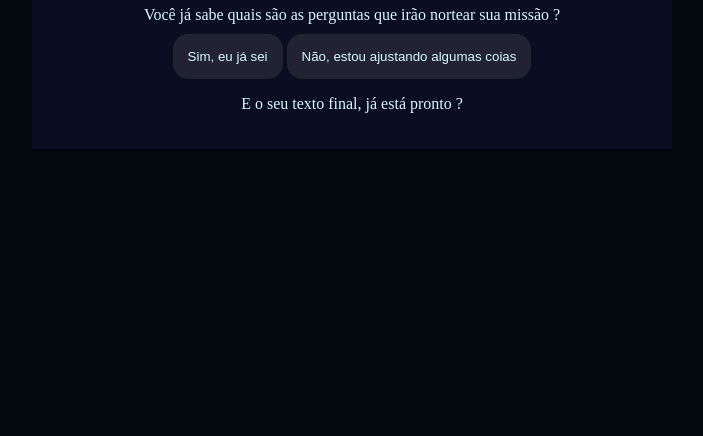
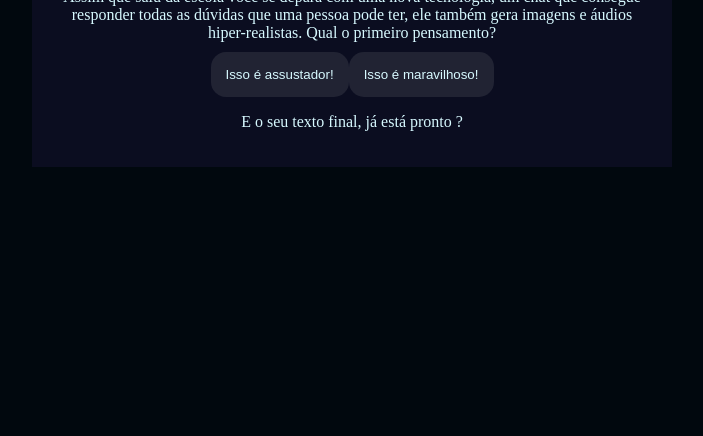
Before and after one commit to Marceloyy51/Formadores_MissaoIA, a plain HTML site: page index.html in a window 1280 px wide. Shown: the part 380-816 px from the top of the page, without its empty margins (288-991 px from the left). Drawn offline with Linux system fonts and the light colour scheme.

Commit message:
Inclusão so script JS

```diff
--- a/index.html
+++ b/index.html
@@ -21,6 +21,7 @@
                 E o seu texto final, já está pronto ?
             </p>
         </div>
+        <script src="script.js"></script>
     </div>
 </body>
 </html>
--- /dev/null
+++ b/script.js
@@ -0,0 +1,118 @@
+
+const caixaPrincipal = document.querySelector(".caixa-principal");
+const caixaPerguntas = document.querySelector(".caixa-perguntas");
+const caixaAlternativas = document.querySelector(".caixa-alternativas");
+const caixaResultado = document.querySelector(".caixa-resultado");
+const textoResultado = document.querySelector(".texto-resultado");
+
+const perguntas = [
+    {
+        enunciado: "Assim que saiu da escola você se depara com uma nova tecnologia, um chat que consegue responder todas as dúvidas que uma pessoa pode ter, ele também gera imagens e áudios hiper-realistas. Qual o primeiro pensamento?",
+        alternativas: [
+            {
+                texto: "Isso é assustador!",
+                afirmacao: "afirmacao"
+            },
+            {
+                texto: "Isso é maravilhoso!",
+                afirmacao: "afirmacao"
+            }
+
+        ]
+    },
+    {
+        enunciado: "Com a descoberta desta tecnologia, chamada Inteligência Artificial (IA), uma professora de tecnologia da escola decidiu fazer uma sequência de aulas sobre elaIA. No fim de uma aula ela pede que você escreva um trabalho sobre o uso de tecnologia em sala de aula. Qual atitude você toma?",
+        alternativas: [
+            {
+                texto:"Utilizar uma ferramenta de busca na internet que utiliza IA para que ela ajude a encontrar informações relevantes para o trabalho e explique numa linguagem que facilite o entendimento",
+                afirmacao:"afirmacao"
+            },
+            {
+                texto: "Escrever o trabalho com base nas conversas que teve com colegas, algumas pesquisas na internet e conhecimentos próprios sobre o tema.",
+                afirmacao:"afirmacao"
+            }
+        ]
+    },
+    {
+        enunciado: "Após a elaboração do trabalho, a professora realizou um debate entre a turma para entender como foi realizada a pesquisa e escrita. Nessa conversa também foi levantado um ponto muito importante: como a IA impacta o trabalho do futuro. Nesse debate, como você se posiciona?",
+        alternativas: [
+            {
+                texto:"Me preocupo com as pessoas que perderão seus empregos para máquinas e defendem a importância de proteger os trabalhadores.",
+                afirmacao:"afirmacao"
+            },
+            {
+                texto:"Defende a ideia de que a IA pode criar novas oportunidades de emprego e melhorar habilidades humanas.",
+                afirmacao:"afirmacao"
+            }
+
+        ]
+    },
+    {
+        enunciado: "Ao final da discussão, você precisou criar uma imagem no computador que representasse o que pensa sobre IA. E agora?",
+        alternativas: [
+            {
+                texto:"Criar uma imagem utilizando uma plataforma de design como o Paint.",
+                afirmacao:"afirmacao"
+            },
+            {
+                texto:"Criar uma imagem utilizando um gerador de imagem de IA.",
+                afirmacao:"afirmacao"
+            }
+
+        ]
+    },
+    {
+        enunciado: " Você tem um trabalho em grupo de biologia para entregar na semana seguinte, o andamento do trabalho está um pouco atrasado e uma pessoa do seu grupo decidiu fazer com ajuda de uma IA. O problema é que o trabalho está totalmente igual ao do chat. O que você faz?",
+        alternativas: [
+            {
+                texto: "O chat pode ser uma tecnologia muito avançada, mas é preciso manter a atenção pois toda máquina erra, por isso revisar o trabalho e contribuir com as perspectivas pessoais é essencial.",
+                afirmacao:"afirmacao"
+            },
+            {
+                texto: "Escrever comandos para o chat é uma forma de contribuir com o trabalho, por isso não é um problema utilizar o texto inteiro.",
+                afirmacao:"afirmacao"
+            }
+
+
+        ]
+    },
+];
+
+let atual = 0;
+let perguntaAtual;
+let historiaFinal = "";
+
+function mostraPergunta() {
+    if(atual >= perguntas.length){
+        mostraResultado();
+        return;
+    }
+    perguntaAtual = perguntas[atual];
+    caixaPerguntas.textContent = perguntaAtual.enunciado;
+    caixaAlternativas.textContent = "";
+    mostraAlternativas();
+}
+
+function mostraAlternativas(){
+    for(const alternativa of perguntaAtual.alternativas){
+        const botaoAlternativas = document.createElement("button");
+        botaoAlternativas.textContent = alternativa.texto;
+        botaoAlternativas.addEventListener("click", () => respostaSelecionada(alternativa));
+        caixaAlternativas.appendChild(botaoAlternativas);
+    }
+}
+
+function respostaSelecionada(opcaoSelecionada){
+    const afirmacoes = opcaoSelecionada.afirmacao;
+    historiaFinal += afirmacoes + " ";
+    atual++;
+    mostraPergunta();
+}
+
+function mostraResultado(){
+    caixaPerguntas.textContent = "Em 2049...";
+    textoResultado.textContent = historiaFinal;
+    caixaAlternativas.textContent = "";
+}
+
+mostraPergunta();
```
Also changed, not shown: 2 other files.
